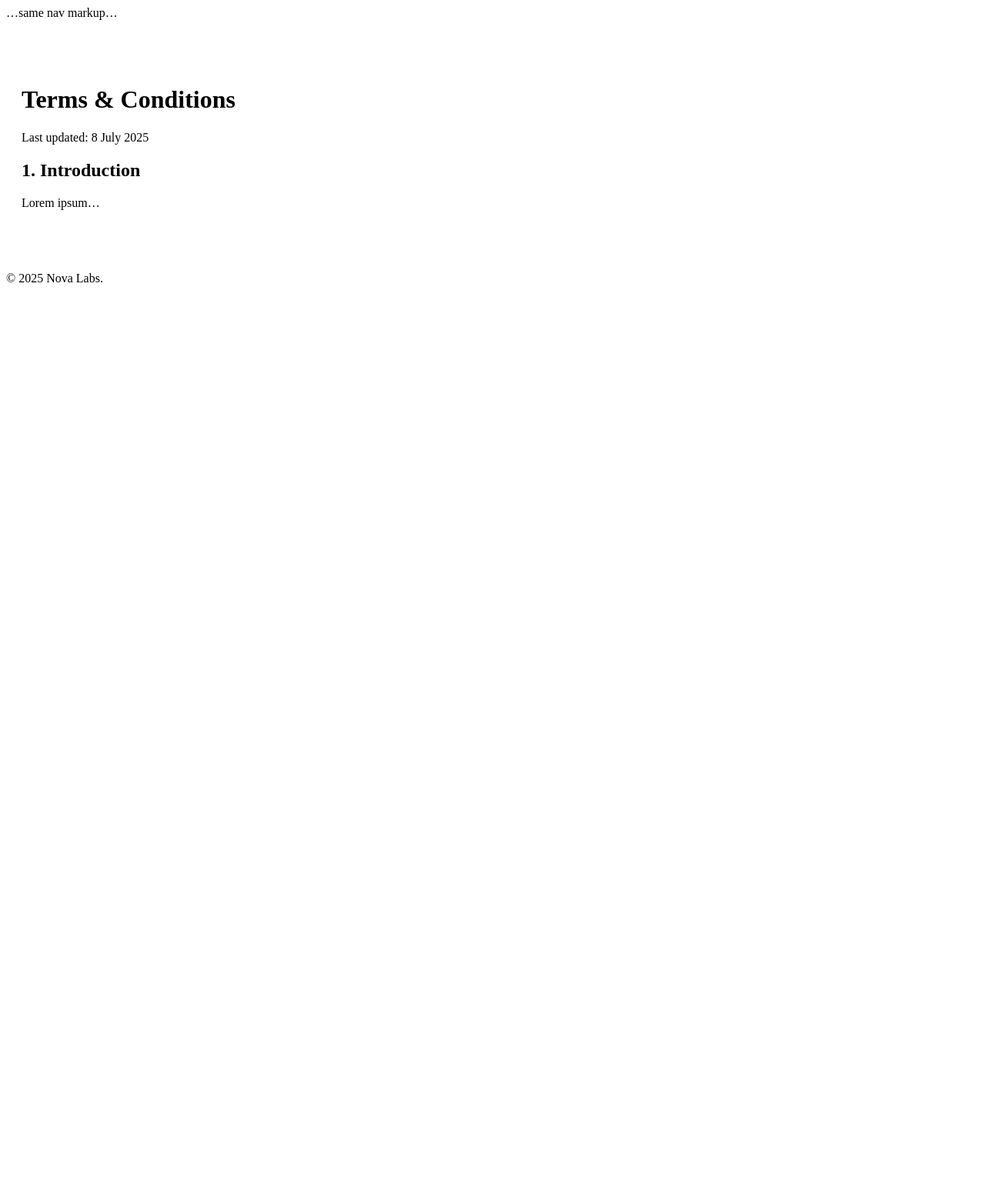
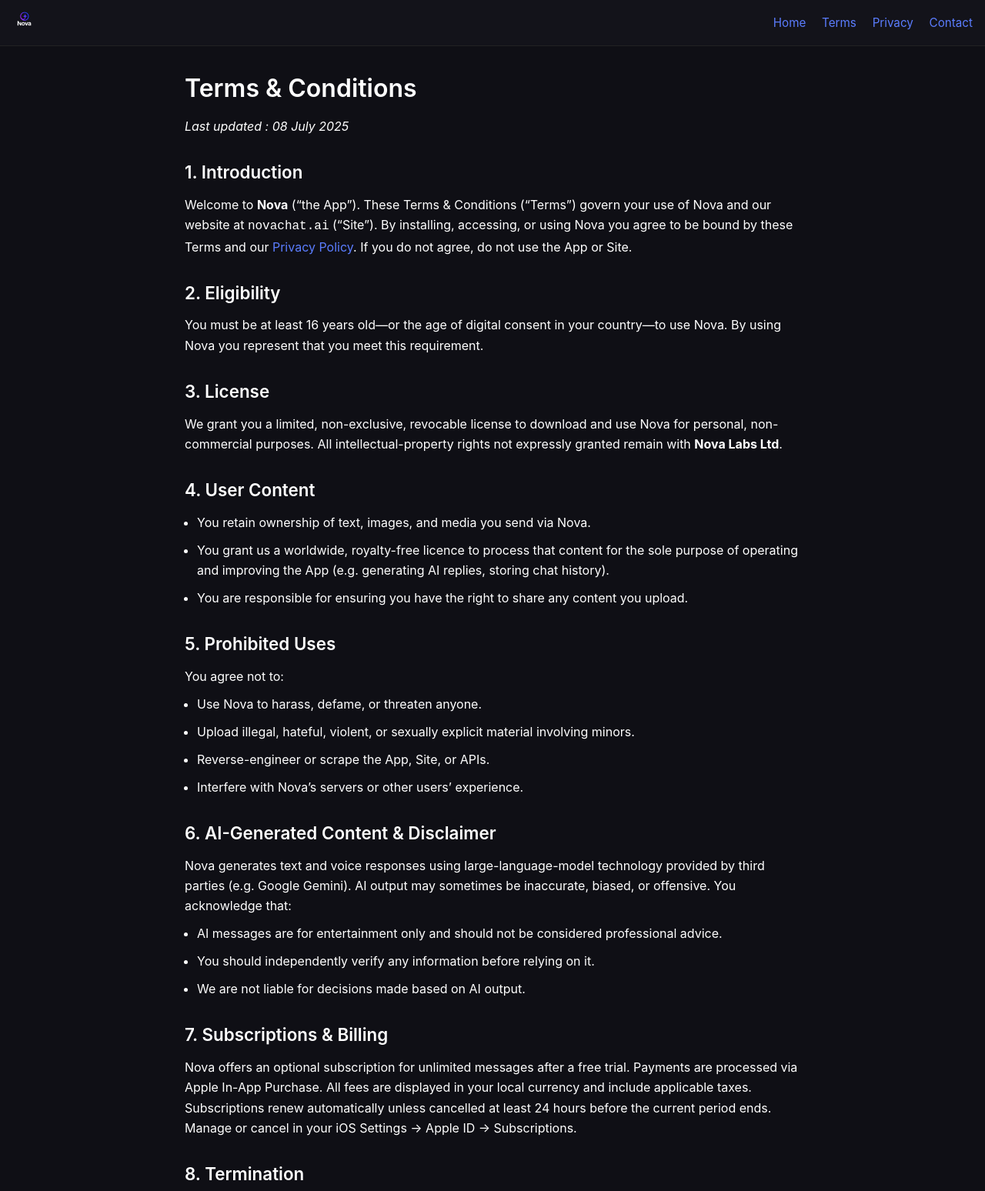
Before and after one commit to pasinc20/pasinc20.github.io, a plain HTML site: page terms.html in a window 1280 px wide. Shown: the top 1548 px of the page at 77% size. Before the commit the page ends 800 px from the top, so only its background shows below. Drawn offline with Linux system fonts and the light colour scheme.

Commit message:
Update terms.html

```diff
--- a/terms.html
+++ b/terms.html
@@ -1,25 +1,101 @@
 <!DOCTYPE html>
 <html lang="en">
 <head>
-  <meta charset="UTF-8">
-  <meta name="viewport" content="width=device-width, initial-scale=1.0">
-  <title>Terms &amp; Conditions – Nova</title>
-  <!-- copy the same <style> block from index.html here
-       (or move your shared CSS into a separate style.css and link it) -->
+<meta charset="UTF-8">
+<meta name="viewport" content="width=device-width, initial-scale=1.0, viewport-fit=cover">
+<title>Terms &amp; Conditions – Nova</title>
+<meta name="theme-color" content="#13131a">
+<style>
+:root{--bg:#0f0f15;--fg:#fff;--accent:#5b7dff;--radius:14px;--nav-h:60px;--ff:-apple-system,BlinkMacSystemFont,Inter,"Segoe UI",Roboto,Helvetica,Arial,sans-serif}
+*{box-sizing:border-box;margin:0;padding:0}
+body{font-family:var(--ff);background:var(--bg);color:var(--fg);padding-top:var(--nav-h);line-height:1.65;-webkit-font-smoothing:antialiased}
+a{color:var(--accent);text-decoration:none}
+h1,h2,h3{font-weight:600;margin:1.8rem 0 .6rem}
+h1{font-size:2rem}
+h2{font-size:1.4rem}
+p,li{font-size:1rem;margin:.6rem 0}
+li{margin-left:1rem}
+.container{max-width:840px;margin:0 auto;padding:0 1.25rem}
+.top-nav{position:fixed;top:0;left:0;right:0;height:var(--nav-h);background:#13131a;border-bottom:1px solid #222;display:flex;align-items:center;justify-content:space-between;padding:0 1rem;z-index:100}
+.nav-links{display:flex;gap:1.3rem;font-size:.95rem}
+.logo{height:32px}
+@media(max-width:600px){.nav-links{gap:.8rem;font-size:.85rem}}
+</style>
 </head>
 <body>
-  <nav class="top-nav">…same nav markup…</nav>
 
-  <main class="container" style="padding:4rem 1.25rem;max-width:840px">
-    <h1>Terms &amp; Conditions</h1>
-    <p>Last updated: 8 July 2025</p>
+<nav class="top-nav">
+  <a href="index.html"><img src="logo.png" alt="Nova logo" class="logo"></a>
+  <div class="nav-links">
+    <a href="index.html">Home</a>
+    <a href="terms.html">Terms</a>
+    <a href="privacy.html">Privacy</a>
+    <a href="contact.html">Contact</a>
+  </div>
+</nav>
 
-    <h2>1. Introduction</h2>
-    <p>Lorem ipsum…</p>
-    <!-- etc. -->
-  </main>
+<main class="container">
+<h1>Terms &amp; Conditions</h1>
+<p><em>Last updated : 08&nbsp;July&nbsp;2025</em></p>
 
-  <footer class="container">© 2025 Nova Labs.</footer>
-  <!-- no extra JS needed unless you want the burger on this page too -->
+<h2>1. Introduction</h2>
+<p>Welcome to <strong>Nova</strong> (“the App”). These Terms &amp; Conditions (“Terms”) govern your use of Nova and our website at <code>novachat.ai</code> (“Site”). By installing, accessing, or using Nova you agree to be bound by these Terms and our <a href="privacy.html">Privacy&nbsp;Policy</a>. If you do not agree, do not use the App or Site.</p>
+
+<h2>2. Eligibility</h2>
+<p>You must be at least 16&nbsp;years old—or the age of digital consent in your country—to use Nova. By using Nova you represent that you meet this requirement.</p>
+
+<h2>3. License</h2>
+<p>We grant you a limited, non-exclusive, revocable license to download and use Nova for personal, non-commercial purposes. All intellectual-property rights not expressly granted remain with <strong>Nova Labs&nbsp;Ltd</strong>.</p>
+
+<h2>4. User Content</h2>
+<ul>
+<li>You retain ownership of text, images, and media you send via Nova.</li>
+<li>You grant us a worldwide, royalty-free licence to process that content for the sole purpose of operating and improving the App (e.g. generating AI replies, storing chat history).</li>
+<li>You are responsible for ensuring you have the right to share any content you upload.</li>
+</ul>
+
+<h2>5. Prohibited Uses</h2>
+<p>You agree not to:</p>
+<ul>
+<li>Use Nova to harass, defame, or threaten anyone.</li>
+<li>Upload illegal, hateful, violent, or sexually explicit material involving minors.</li>
+<li>Reverse-engineer or scrape the App, Site, or APIs.</li>
+<li>Interfere with Nova’s servers or other users’ experience.</li>
+</ul>
+
+<h2>6. AI-Generated Content &amp; Disclaimer</h2>
+<p>Nova generates text and voice responses using large-language-model technology provided by third parties (e.g. Google Gemini). AI output may sometimes be inaccurate, biased, or offensive. You acknowledge that:</p>
+<ul>
+<li>AI messages are for entertainment only and should not be considered professional advice.</li>
+<li>You should independently verify any information before relying on it.</li>
+<li>We are not liable for decisions made based on AI output.</li>
+</ul>
+
+<h2>7. Subscriptions &amp; Billing</h2>
+<p>Nova offers an optional subscription for unlimited messages after a free trial. Payments are processed via Apple In-App Purchase. All fees are displayed in your local currency and include applicable taxes. Subscriptions renew automatically unless cancelled at least 24 hours before the current period ends. Manage or cancel in your iOS Settings → Apple ID → Subscriptions.</p>
+
+<h2>8. Termination</h2>
+<p>We may suspend or terminate your access to Nova if you violate these Terms or for any behaviour we deem abusive. You may delete your account at any time by emailing <a href="mailto:support@novachat.ai">support@novachat.ai</a>.</p>
+
+<h2>9. Disclaimers</h2>
+<p>Nova is provided “as-is” and “as available.” To the maximum extent permitted by law we disclaim all warranties, express or implied. We do not guarantee that Nova will be uninterrupted, secure, or error-free.</p>
+
+<h2>10. Limitation of Liability</h2>
+<p>To the fullest extent permitted by law, <strong>Nova Labs&nbsp;Ltd</strong> will not be liable for indirect, incidental, special, or consequential damages, or any loss of profits or data, arising out of your use of Nova.</p>
+
+<h2>11. Governing Law</h2>
+<p>These Terms are governed by and construed in accordance with the laws of **YOUR COUNTRY/STATE** without regard to its conflict-of-law provisions. Courts of **YOUR JURISDICTION** have exclusive jurisdiction.</p>
+
+<h2>12. Changes to These Terms</h2>
+<p>We may update these Terms from time to time. Significant changes will be announced in-app or on our Site. Continued use of Nova after changes take effect constitutes acceptance.</p>
+
+<h2>13. Contact</h2>
+<p>Questions? Email us at <a href="mailto:support@novachat.ai">support@novachat.ai</a>.</p>
+</main>
+
+<footer class="container" style="padding:3rem 1.25rem;text-align:center;font-size:.8rem;opacity:.6">
+© 2025 Nova Labs Ltd.
+</footer>
+
 </body>
 </html>
```
